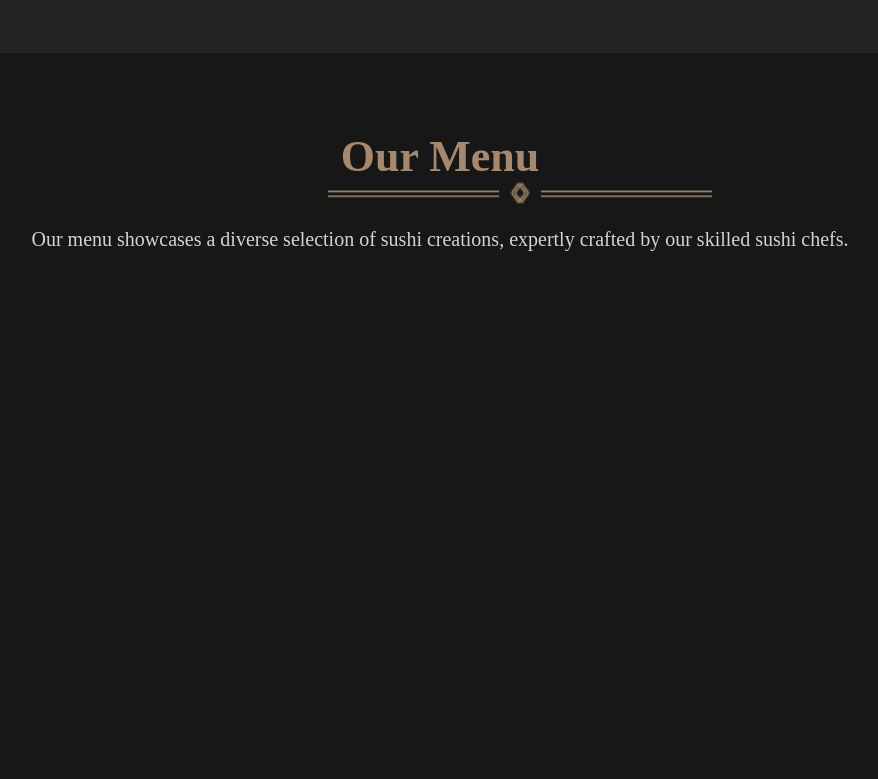
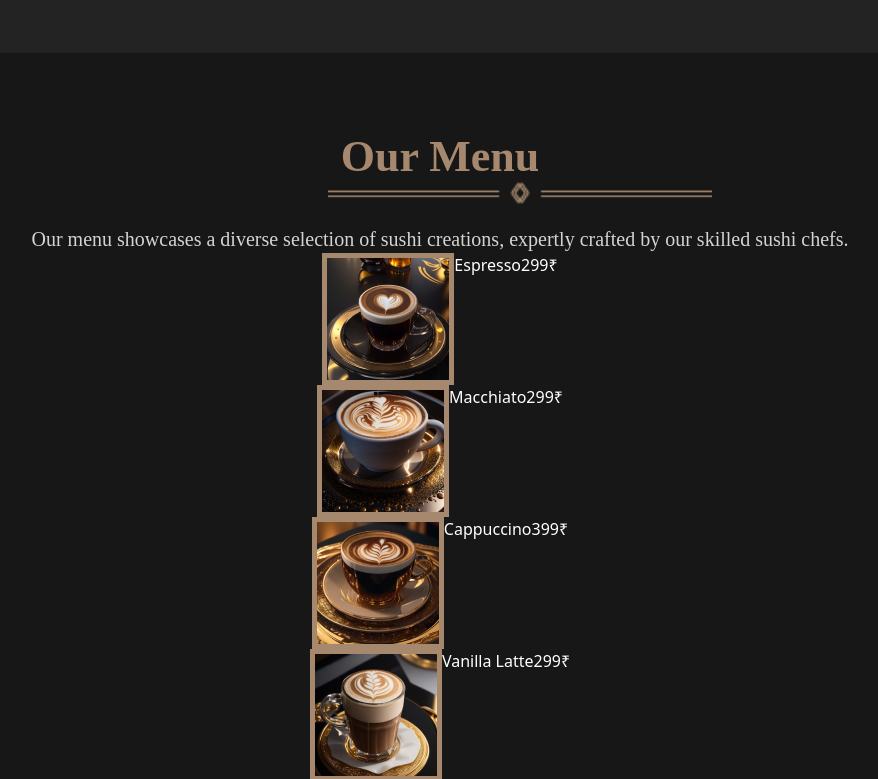
Before and after one commit to priyankashah3107/WakeUp, a React (Vite) app in the folder frontend/: page / in a window 1280 px wide. Shown: the part 2700-3479 px from the top of the page, without its empty margins (200-1078 px from the left). Built offline with nearby package versions, Linux system fonts and the light colour scheme; a web font is replaced by a local one.

Commit message:
err: Position

```diff
--- a/frontend/src/App.jsx
+++ b/frontend/src/App.jsx
@@ -7,7 +7,7 @@ import 'aos/dist/aos.css';
 import "aos/dist/aos.js";
 import Carousel from './carousel/Carousel.jsx';
 import  { slides, contentInfo}  from './data/carouselData.js';
-import {stats} from './contants/index.js'
+import {stats, menus} from './contants/index.js'
 function App() {
 
   useEffect(() => {
@@ -37,7 +37,7 @@ function App() {
     <States  items={stats}/>
 
     <History />
-    <OurMenu />
+    <OurMenu data={menus}/>
 
 
    </div>
--- a/frontend/src/components/OurMenu.jsx
+++ b/frontend/src/components/OurMenu.jsx
@@ -1,7 +1,9 @@
 import React from 'react'
 import { underLine } from '../assets'
+import { menus } from '../contants'
 
 function OurMenu() {
+  console.log(menus)
   return (
      <>
       <div className='text-white w-full sm:h-[943px] px-36 py-20 bg-neutral-900 flex-col sm:mt-4 mt-5   inline-flex '>
@@ -16,6 +18,26 @@ function OurMenu() {
                <p className=" text-center text-stone-300 text-base font-normal font-['Monda'] leading-normal mt-5 sm:text-xl">Our menu showcases a diverse selection of sushi creations, expertly crafted by our skilled sushi chefs.</p>
 
               </div>
+
+                {menus.map(data => (
+
+                 <div className='flex justify-around '>
+
+                   <div className=' flex ' key={data.id} >
+                     <div className='flex'>
+                     <img src={data.src} alt="imagses" />
+                     <h1>{data.title}</h1>
+                     <p>{data.paise}</p>
+                     </div>
+
+
+                   </div>
+
+
+                 </div>
+
+                ))}
+
         </div>
       </div>
      </>
```
